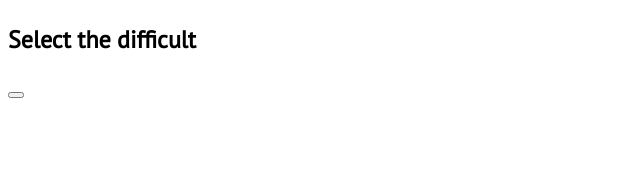
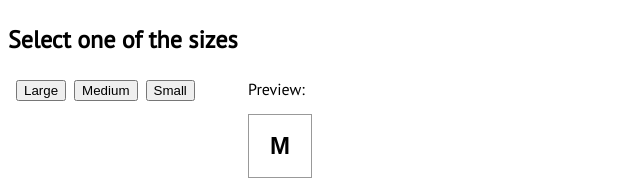
Before and after one commit to aka-sacci/aimtraining_react, a React app: page / in a window 1280 px wide. Shown: the whole page, without its empty margins (0-640 px from the left). Built offline with nearby package versions, Linux system fonts and the light colour scheme.

Commit message:
square state added

```diff
--- a/src/components/board/index.js
+++ b/src/components/board/index.js
@@ -0,0 +1,13 @@
+import React from 'react';
+import boardStyle from './board.module.scss'
+import Square from '../square'
+
+export default class Board extends React.Component{
+
+
+    render(){
+        return (
+      <Square size={this.props.size}></Square>
+        );
+    }
+}
--- a/src/components/game/game.module.scss
+++ b/src/components/game/game.module.scss
@@ -0,0 +1,23 @@
+
+.selectSquareSize{
+
+
+    h3{
+    font-size: 1.5rem;
+
+    }
+
+    .buttons{
+
+      float: left;
+
+    button{
+      margin-left: 0.5rem;
+    }
+  }
+    .squaresTemplate{
+      margin-left: 15rem;
+
+    }
+
+  }
--- a/src/components/game/index.js
+++ b/src/components/game/index.js
@@ -0,0 +1,59 @@
+import React from 'react';
+import gameStyle from './game.module.scss'
+import Board from '../board'
+import Square from '../square'
+
+export default class Game extends React.Component{
+
+    constructor(props){
+
+        super(props);
+        this.state = {
+         squares: Array,
+         size: "M"
+        };
+    }
+
+    sizeHandler(sizeHandler){
+
+        this.setState({
+            size: sizeHandler
+        })
+
+    }
+
+    render(){
+        return (
+            <>
+            <div className={gameStyle.selectSquareSize}>
+            <h3>Select one of the sizes</h3>
+
+            <div className={gameStyle.buttons}>
+            <button onClick={() => this.sizeHandler("L")
+            }>
+                Large
+            </button>
+
+            <button onClick={() => this.sizeHandler("M")
+            }>
+            Medium
+            </button>
+
+            <button onClick={() => this.sizeHandler("S")
+            }>
+            Small
+            </button>
+            </div>
+
+            <div className={gameStyle.squaresTemplate}>
+                <p>Preview:</p>
+            <Square size={this.state.size}></Square>
+            </div>
+          </div>
+
+
+
+          </>
+        );
+    }
+}
--- a/src/components/square/index.js
+++ b/src/components/square/index.js
@@ -1,11 +1,28 @@
 import React from 'react';
+import squareStyle from './square.module.scss'
 
 export default class Square extends React.Component{
 
+  defineSize(){
+    const difficultSetted = this.props.size;
+
+    switch (difficultSetted){
+      case 'L':
+        return squareStyle.easyBtn;
+
+      case 'M':
+        return squareStyle.mediumBtn;
+
+        case 'S':
+        return squareStyle.hardBtn;
+
+    }
+  }
+
     render(){
         return (
-          <button>
-
+          <button className={this.defineSize()}>
+              {this.props.size}
           </button>
         );
     }
--- a/src/components/square/square.module.scss
+++ b/src/components/square/square.module.scss
@@ -0,0 +1,46 @@
+
+.easyBtn{
+    background: #fff;
+    border: 1px solid #999;
+    float: left;
+    font-size: 24px;
+    font-weight: bold;
+    line-height: 34px;
+    margin-right: -1px;
+    margin-top: -1px;
+    padding: 0;
+    text-align: center;
+    width: 7rem;
+    height: 7rem;
+}
+
+
+.mediumBtn{
+    background: #fff;
+    border: 1px solid #999;
+    float: left;
+    font-size: 24px;
+    font-weight: bold;
+    line-height: 34px;
+    margin-right: -1px;
+    margin-top: -1px;
+    padding: 0;
+    text-align: center;
+    width: 4rem;
+    height: 4rem;
+}
+
+.hardBtn{
+    background: #fff;
+    border: 1px solid #999;
+    float: left;
+    font-size: 24px;
+    font-weight: bold;
+    line-height: 34px;
+    margin-right: -1px;
+    margin-top: -1px;
+    padding: 0;
+    text-align: center;
+    width: 2.25rem;
+    height: 2.25rem;
+}
--- a/src/index.js
+++ b/src/index.js
@@ -1,15 +1,12 @@
 import React from 'react';
 import ReactDOM from 'react-dom';
 import './index.scss';
-import Square from './components/square'
+import Game from './components/game'
 
 
 ReactDOM.render(
   <React.StrictMode>
-    <div className="selectDificult">
-      <h3>Select the difficult</h3>
-    </div>
-    <Square></Square>
+   <Game></Game>
   </React.StrictMode>,
   document.getElementById('root')
 );
--- a/src/index.scss
+++ b/src/index.scss
@@ -2,14 +2,6 @@ body {
 
   font-family: 'PT Sans', sans-serif;
 
-
-  .selectDificult{
-
-    h3{
-    font-size: 1.5rem;
-    }
-
-  }
 }
 
 code {
```
